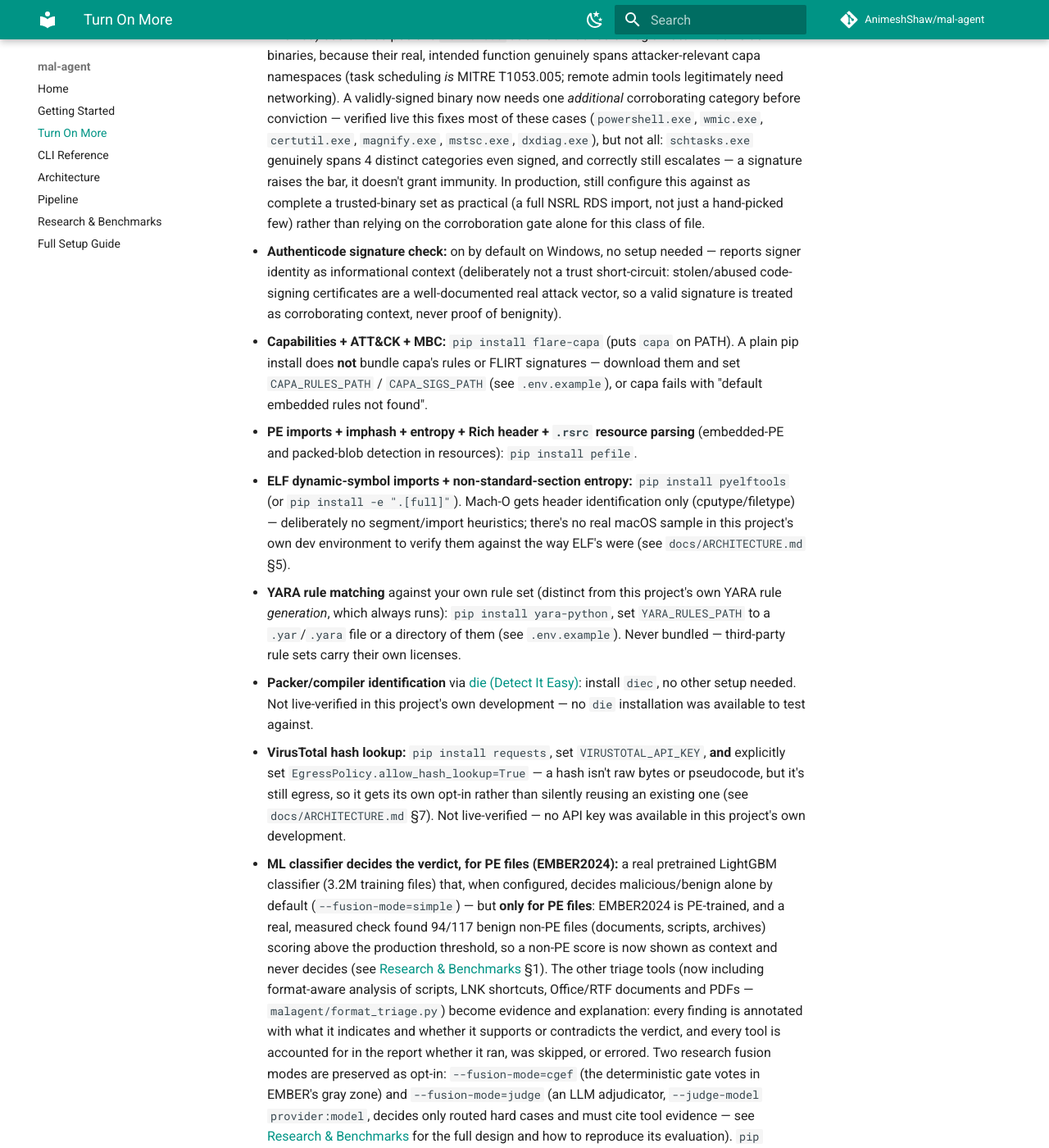
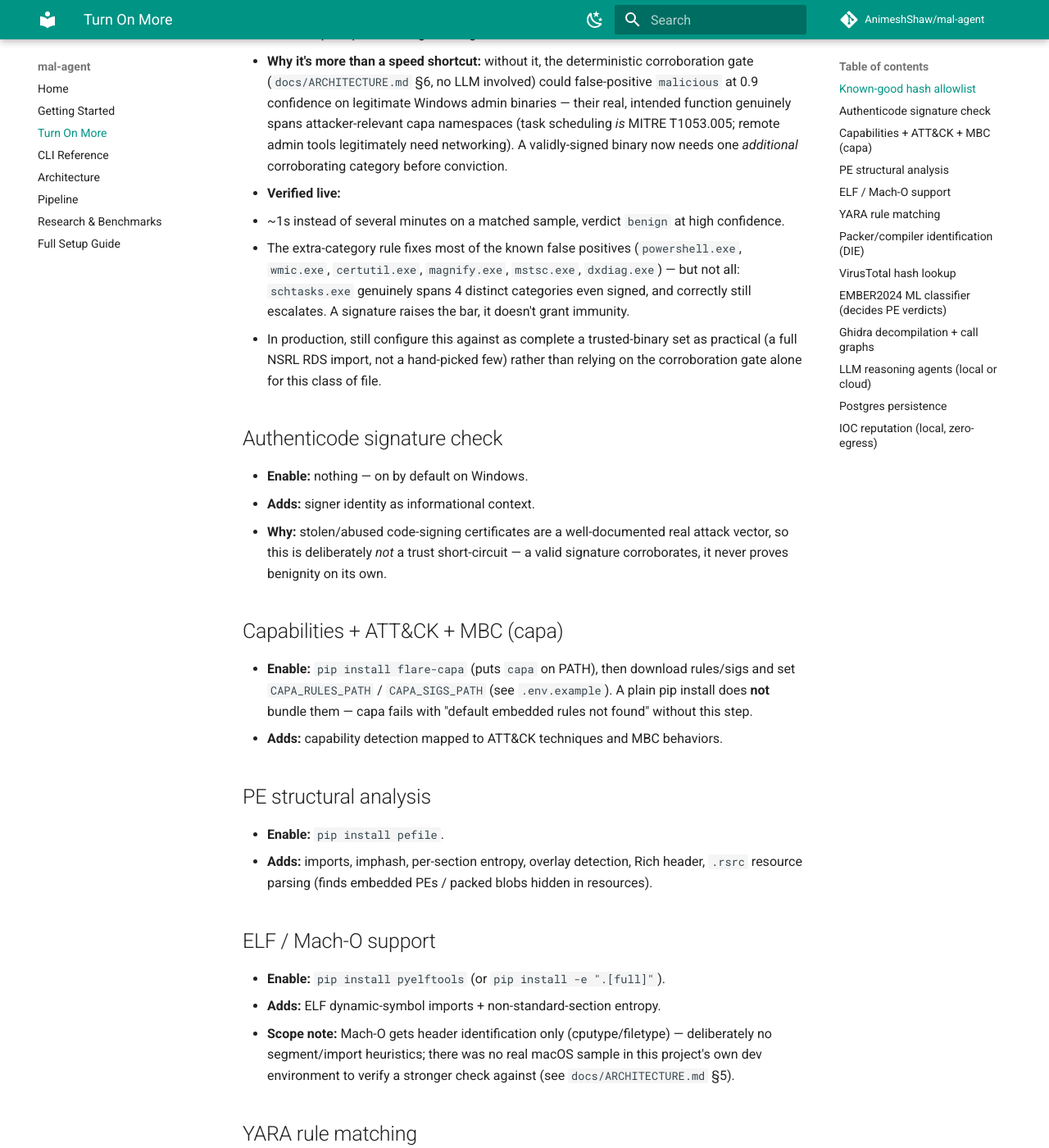
Before and after one commit to AnimeshShaw/mal-agent, an MkDocs documentation site: the page built from docs/FEATURES.md, in a window 1280 px wide and 1400 px high, scrolled down 353 px. Shown: the whole window at 82% size. Built offline with MkDocs 1.6.1 and Material for MkDocs 9.7.7, drawn with Linux system fonts in a browser that asks for light colours; comment, search, counter and statistics services are not loaded; some of the changed text lies outside the part shown.

Commit message:
Add SECURITY.md, DevSecOps CI (SBOM + dependency scan + Trivy), real post-install test, FEATURES.md restructure
- .github/SECURITY.md: private vulnerability reporting process, explicit
  in/out-of-scope list for a tool that processes untrusted malware by
  design, and a summary of the security-relevant design decisions that
  already exist (loopback-only binding, zero scoring weight for LLM
  output, egress opt-in) so a reporter can tell "known tradeoff" from
  "bug."

- .github/workflows/security.yml: CycloneDX SBOM generation (verified
  locally: 461 components, valid output), pip-audit dependency
  vulnerability scanning, a Trivy filesystem/secret scan uploaded to
  the Security tab, and dependency-review on PRs. Report-only for now
  (pip-audit/Trivy don't fail the build yet) until a baseline of
  accepted findings exists -- flagged in the workflow's own comments.

- install-smoke-test.yml: the "quick" tier's smoke-analyze step ran
  mal-agent but never checked it produced a real, parseable verdict --
  fixed by asserting report.md/report.txt/verdict.json actually exist
  with the right keys (verified the real output file naming first:
  flat files like <hash>_verdict.json, not a subdirectory, and the key
  is "verdict" not "label" -- both wrong in my first draft of this
  fix, caught before committing). The "full" tier installed the entire
  real toolchain (Ghidra, capa, Ollama) but only ever ran `doctor` --
  added a real end-to-end analysis against a real PE binary (the
  runner's own python interpreter) with --enable-models, so the full
  toolchain is proven to actually produce a verdict together, not just
  that each tool is individually reachable.

- docs/FEATURES.md: restructured every entry from one dense paragraph
  into consistent Enable/Adds/Why/Verified sub-bullets -- same content,
  meant to be scanned instead of read start to finish.

- docs/SETUP.md: its "Manual tool setup" section implied it covered
  everything Path A leaves undone, but YARA/VirusTotal/IOC-blocklist
  configuration was only ever documented in FEATURES.md -- added an
  explicit cross-reference instead of leaving that gap silent.

- README: the "3 adjudicators tested" badge named a number with no
  context above the fold -- added a hover title and a one-line caption
  naming all three (qwen3:8b, gemma4:12b, Gemini 3.1 Pro) right under it.

```diff
--- a/docs/FEATURES.md
+++ b/docs/FEATURES.md
@@ -1,124 +1,167 @@
 # Turn on more
 
 Everything below is optional — the [Quick start](getting-started.md)
-works with none of it. Each item: what it adds, how to enable it, and
-whether it's been verified running live.
+works with none of it. Each item follows the same structure: enable,
+what it adds, why it's there, and whether it's been verified live.
 
-- **Known-good hash allowlist** (skips expensive stages on a match): set
-  `KNOWN_GOOD_HASHES_PATH` to a hash-per-line file or `hash,name` CSV (an
-  NSRL RDS export works directly). Verified live: ~1s instead of several
-  minutes on a matched sample, verdict `benign` at high confidence. This
-  is more than a performance shortcut — verified live that without it,
-  the deterministic corroboration gate itself (`docs/ARCHITECTURE.md`
-  §6, no LLM involved) could false-positive `malicious` at 0.9 confidence
-  on legitimate Windows admin binaries, because their real, intended
-  function genuinely spans attacker-relevant capa namespaces (task
-  scheduling *is* MITRE T1053.005; remote admin tools legitimately need
-  networking). A validly-signed binary now needs one *additional*
-  corroborating category before conviction — verified live this fixes
-  most of these cases (`powershell.exe`, `wmic.exe`, `certutil.exe`,
-  `magnify.exe`, `mstsc.exe`, `dxdiag.exe`), but not all: `schtasks.exe`
-  genuinely spans 4 distinct categories even signed, and correctly still
-  escalates — a signature raises the bar, it doesn't grant immunity. In
-  production, still configure this against as complete a trusted-binary
-  set as practical (a full NSRL RDS import, not just a hand-picked few)
-  rather than relying on the corroboration gate alone for this class of
-  file.
+## Known-good hash allowlist
 
-- **Authenticode signature check:** on by default on Windows, no setup
-  needed — reports signer identity as informational context (deliberately
-  not a trust short-circuit: stolen/abused code-signing certificates are
-  a well-documented real attack vector, so a valid signature is treated
-  as corroborating context, never proof of benignity).
+- **Enable:** set `KNOWN_GOOD_HASHES_PATH` to a hash-per-line file or
+  `hash,name` CSV (an NSRL RDS export works directly).
+- **Adds:** skips expensive stages outright on a hash match.
+- **Why it's more than a speed shortcut:** without it, the deterministic
+  corroboration gate (`docs/ARCHITECTURE.md` §6, no LLM involved) could
+  false-positive `malicious` at 0.9 confidence on legitimate Windows
+  admin binaries — their real, intended function genuinely spans
+  attacker-relevant capa namespaces (task scheduling *is* MITRE
+  T1053.005; remote admin tools legitimately need networking). A
+  validly-signed binary now needs one *additional* corroborating
+  category before conviction.
+- **Verified live:**
+  - ~1s instead of several minutes on a matched sample, verdict
+    `benign` at high confidence.
+  - The extra-category rule fixes most of the known false positives
+    (`powershell.exe`, `wmic.exe`, `certutil.exe`, `magnify.exe`,
+    `mstsc.exe`, `dxdiag.exe`) — but not all: `schtasks.exe` genuinely
+    spans 4 distinct categories even signed, and correctly still
+    escalates. A signature raises the bar, it doesn't grant immunity.
+  - In production, still configure this against as complete a
+    trusted-binary set as practical (a full NSRL RDS import, not a
+    hand-picked few) rather than relying on the corroboration gate
+    alone for this class of file.
 
-- **Capabilities + ATT&CK + MBC:** `pip install flare-capa` (puts `capa`
-  on PATH). A plain pip install does **not** bundle capa's rules or FLIRT
-  signatures — download them and set `CAPA_RULES_PATH` / `CAPA_SIGS_PATH`
-  (see `.env.example`), or capa fails with "default embedded rules not
-  found".
+## Authenticode signature check
 
-- **PE imports + imphash + entropy + Rich header + `.rsrc` resource
-  parsing** (embedded-PE and packed-blob detection in resources):
-  `pip install pefile`.
+- **Enable:** nothing — on by default on Windows.
+- **Adds:** signer identity as informational context.
+- **Why:** stolen/abused code-signing certificates are a well-documented
+  real attack vector, so this is deliberately *not* a trust
+  short-circuit — a valid signature corroborates, it never proves
+  benignity on its own.
 
-- **ELF dynamic-symbol imports + non-standard-section entropy:**
-  `pip install pyelftools` (or `pip install -e ".[full]"`). Mach-O gets
-  header identification only (cputype/filetype) — deliberately no
-  segment/import heuristics; there's no real macOS sample in this
-  project's own dev environment to verify them against the way ELF's
-  were (see `docs/ARCHITECTURE.md` §5).
+## Capabilities + ATT&CK + MBC (capa)
 
-- **YARA rule matching** against your own rule set (distinct from this
-  project's own YARA rule *generation*, which always runs): `pip install
-  yara-python`, set `YARA_RULES_PATH` to a `.yar`/`.yara` file or a
-  directory of them (see `.env.example`). Never bundled — third-party
-  rule sets carry their own licenses.
+- **Enable:** `pip install flare-capa` (puts `capa` on PATH), then
+  download rules/sigs and set `CAPA_RULES_PATH` / `CAPA_SIGS_PATH` (see
+  `.env.example`). A plain pip install does **not** bundle them — capa
+  fails with "default embedded rules not found" without this step.
+- **Adds:** capability detection mapped to ATT&CK techniques and MBC
+  behaviors.
 
-- **Packer/compiler identification** via [die (Detect It
-  Easy)](https://github.com/horsicq/DIE-engine): install `diec`, no other
-  setup needed. Not live-verified in this project's own development — no
-  `die` installation was available to test against.
+## PE structural analysis
 
-- **VirusTotal hash lookup:** `pip install requests`, set
-  `VIRUSTOTAL_API_KEY`, **and** explicitly set
-  `EgressPolicy.allow_hash_lookup=True` — a hash isn't raw bytes or
-  pseudocode, but it's still egress, so it gets its own opt-in rather than
-  silently reusing an existing one (see `docs/ARCHITECTURE.md` §7). Not
-  live-verified — no API key was available in this project's own
-  development.
+- **Enable:** `pip install pefile`.
+- **Adds:** imports, imphash, per-section entropy, overlay detection,
+  Rich header, `.rsrc` resource parsing (finds embedded PEs / packed
+  blobs hidden in resources).
 
-- **ML classifier decides the verdict, for PE files (EMBER2024):** a real
-  pretrained LightGBM classifier (3.2M training files) that, when
-  configured, decides malicious/benign alone by default
-  (`--fusion-mode=simple`) — but **only for PE files**: EMBER2024 is
-  PE-trained, and a real, measured check found 94/117 benign non-PE files
-  (documents, scripts, archives) scoring above the production threshold,
-  so a non-PE score is now shown as context and never decides (see
-  [Research & Benchmarks](RESEARCH.md) §1). The other triage tools (now
-  including format-aware analysis of scripts, LNK shortcuts, Office/RTF
-  documents and PDFs — `malagent/format_triage.py`) become evidence and
-  explanation: every finding is annotated with what it indicates and
-  whether it supports or contradicts the verdict, and every tool is
-  accounted for in the report whether it ran, was skipped, or errored.
-  Two research fusion modes are preserved as opt-in:
-  `--fusion-mode=cgef` (the deterministic gate votes in EMBER's gray
-  zone) and `--fusion-mode=judge` (an LLM adjudicator,
-  `--judge-model provider:model`, decides only routed hard cases and
-  must cite tool evidence — see [Research & Benchmarks](RESEARCH.md) for
-  the full design and how to reproduce its evaluation). `pip install
-  thrember` from
-  [FutureComputing4AI/EMBER2024](https://github.com/FutureComputing4AI/EMBER2024)
-  (Apache-2.0) **and** `pip install "signify==0.7.1"` specifically —
-  `thrember` pins `signify>=0.7.1` with no upper bound, and the latest
-  release renamed a class it imports (a real dependency-drift bug found
-  live during setup). Download a `.model` file from
-  [huggingface.co/joyce8/EMBER2024-benchmark-models](https://huggingface.co/joyce8/EMBER2024-benchmark-models)
-  (~3.5MB, no need to download the full 3.2M-file dataset), set
-  `EMBER_MODEL_PATH`. See [Research & Benchmarks](RESEARCH.md) for the
-  full reasoning, current numbers, and honest caveats.
+## ELF / Mach-O support
 
-- **Per-function decompilation + call-graph tracing** between decompiled
-  functions: `pip install -e ".[ghidra]"` (pyghidra),
-  install Ghidra itself, and set `GHIDRA_HOME` to the install root. Ghidra
-  ≥11 no longer bundles Jython for scripting by default — `pyghidra`
-  drives Ghidra's Java API directly from this process instead.
+- **Enable:** `pip install pyelftools` (or `pip install -e ".[full]"`).
+- **Adds:** ELF dynamic-symbol imports + non-standard-section entropy.
+- **Scope note:** Mach-O gets header identification only
+  (cputype/filetype) — deliberately no segment/import heuristics; there
+  was no real macOS sample in this project's own dev environment to
+  verify a stronger check against (see `docs/ARCHITECTURE.md` §5).
 
-- **LLM reasoning agents:** `pip install -e ".[providers]"`, set keys in
-  `.env`, add `--enable-models` (and `--no-cloud` to stay local-only).
-  Local: install [Ollama](https://ollama.com), then `ollama pull qwen3:8b`
-  and/or `ollama pull gemma4:12b` — the two local models this project's
-  own research actually evaluated (see [Research & Benchmarks](RESEARCH.md));
-  either works with `--judge-model ollama:<model>`.
+## YARA rule matching
 
-- **Postgres** (optional — in-memory repository is the supported
-  default): `docker compose up -d db`, set `DATABASE_URL` (host port
-  **5433**, not 5432 — see the comment in `docker-compose.yml` for why).
+- **Enable:** `pip install yara-python`, set `YARA_RULES_PATH` to a
+  `.yar`/`.yara` file or directory.
+- **Adds:** matches against *your own* rule set — distinct from this
+  project's own YARA rule *generation*, which always runs regardless.
+- **Note:** never bundled into this repo — third-party rule sets carry
+  their own licenses.
 
-- **IOC reputation (local, zero-egress):** set `IP_BLOCKLIST_PATH` and/or
-  `DOMAIN_BLOCKLIST_PATH` to plain-text lists you download yourself —
-  e.g. [ShadowWhisperer/IPs](https://github.com/ShadowWhisperer/IPs),
+## Packer/compiler identification (DIE)
+
+- **Enable:** install [`diec`](https://github.com/horsicq/DIE-engine),
+  no other config.
+- **Adds:** identifies the *specific, named* packer/compiler, a
+  stronger signal than generic entropy heuristics.
+- **Verified live:** not yet — no `die` installation was available to
+  test against in this project's own development.
+
+## VirusTotal hash lookup
+
+- **Enable:** `pip install requests`, set `VIRUSTOTAL_API_KEY`, **and**
+  explicitly set `EgressPolicy.allow_hash_lookup=True`.
+- **Why two separate switches:** a hash isn't raw bytes or pseudocode,
+  but it's still egress — it gets its own opt-in rather than silently
+  reusing a different one already granted (see `docs/ARCHITECTURE.md`
+  §7).
+- **Verified live:** not yet — no API key was available in this
+  project's own development.
+
+## EMBER2024 ML classifier (decides PE verdicts)
+
+- **Enable:**
+  1. `pip install thrember` from
+     [FutureComputing4AI/EMBER2024](https://github.com/FutureComputing4AI/EMBER2024)
+     (Apache-2.0) **and** `pip install "signify==0.7.1"` specifically —
+     `thrember` pins `signify>=0.7.1` with no upper bound, and the
+     latest release renamed a class it imports (a real dependency-drift
+     bug found live during setup).
+  2. Download a `.model` file from
+     [huggingface.co/joyce8/EMBER2024-benchmark-models](https://huggingface.co/joyce8/EMBER2024-benchmark-models)
+     (~3.5MB — no need for the full 3.2M-file dataset).
+  3. Set `EMBER_MODEL_PATH`.
+- **Adds:** a real, pretrained LightGBM classifier (3.2M training
+  files) that decides malicious/benign alone by default
+  (`--fusion-mode=simple`) — **only for PE files**.
+- **Why PE-only:** a real, measured check found 94/117 benign non-PE
+  files (documents, scripts, archives) scoring above the production
+  threshold. A non-PE score is shown as context, never decides (see
+  [Research & Benchmarks](RESEARCH.md) §1).
+- **What the other tools become once EMBER decides:** evidence and
+  explanation, not a vote. Every finding is annotated with what it
+  indicates and whether it supports/contradicts the verdict, and every
+  tool is accounted for whether it ran, was skipped, or errored
+  (format-aware triage for scripts/LNK/Office/PDF —
+  `malagent/format_triage.py` — included).
+- **Two opt-in research modes, preserved not deleted:**
+  - `--fusion-mode=cgef` — the deterministic gate votes in EMBER's gray
+    zone instead of EMBER deciding alone.
+  - `--fusion-mode=judge` — a bounded LLM adjudicator
+    (`--judge-model provider:model`) decides only the routed hard
+    cases and must cite tool evidence. Full design + reproduction:
+    [Research & Benchmarks](RESEARCH.md).
+
+## Ghidra decompilation + call graphs
+
+- **Enable:** `pip install -e ".[ghidra]"` (pyghidra), install Ghidra
+  itself, set `GHIDRA_HOME` to the install root.
+- **Adds:** headless decompilation of capa-ranked functions plus
+  caller/callee call-graph tracing.
+- **Note:** Ghidra ≥11 no longer bundles Jython for scripting by
+  default — `pyghidra` drives Ghidra's Java API directly instead.
+
+## LLM reasoning agents (local or cloud)
+
+- **Enable:** `pip install -e ".[providers]"`, set keys in `.env`, add
+  `--enable-models` (`--no-cloud` to stay local-only).
+- **Local models:** install [Ollama](https://ollama.com), then
+  `ollama pull qwen3:8b` and/or `ollama pull gemma4:12b` — **the only
+  two local models this project's own research has actually evaluated**
+  (see [Research & Benchmarks](RESEARCH.md)). Either works with
+  `--judge-model ollama:<model>`; other Ollama models will run but
+  haven't been measured here.
+
+## Postgres persistence
+
+- **Enable:** `docker compose up -d db`, set `DATABASE_URL`.
+- **Note:** host port is **5433**, not 5432 — see the comment in
+  `docker-compose.yml` for why. The in-memory repository is the
+  supported default; Postgres is purely optional.
+
+## IOC reputation (local, zero-egress)
+
+- **Enable:** set `IP_BLOCKLIST_PATH` and/or `DOMAIN_BLOCKLIST_PATH` to
+  plain-text lists you download yourself — e.g.
+  [ShadowWhisperer/IPs](https://github.com/ShadowWhisperer/IPs),
   [hagezi/dns-blocklists](https://github.com/hagezi/dns-blocklists)
-  (Threat Intelligence Feeds subset). Cross-references IPs/domains/URLs
-  already extracted from the sample; matches count toward the
-  corroboration gate. Never bundled into this repo — some of these lists
-  are GPL-3.0, this project is MIT.
+  (Threat Intelligence Feeds subset).
+- **Adds:** cross-references IPs/domains/URLs already extracted from
+  the sample; matches count toward the corroboration gate.
+- **Note:** never bundled into this repo — some of these lists are
+  GPL-3.0, this project is MIT.
--- a/docs/SETUP.md
+++ b/docs/SETUP.md
@@ -48,10 +48,15 @@ machine** — this project's entire live-verification history is Windows.
 Treat it as a documented best-effort translation of the verified Windows
 steps, not a tested equal. Report back what breaks.
 
-## Manual tool setup (what Path A leaves undone)
+## Manual tool setup (the heavy external tools)
 
 Each of these was verified working live during this project's own setup —
-exact commands, not guesses.
+exact commands, not guesses. This section covers the heavy *external*
+tools only (capa, Ghidra, Ollama, die, Postgres). Lighter integrations
+that are already `pip`-installed by Path A but need their own env-var
+configuration to turn on — YARA rule matching, VirusTotal hash lookup,
+local IOC-reputation blocklists — are documented in
+**[Turn On More](FEATURES.md)**, not repeated here.
 
 ### capa (capability/ATT&CK mapping)
 
```
Also changed, not shown: README.md (+2 -1 lines), .github/SECURITY.md (added), 2 other files.
